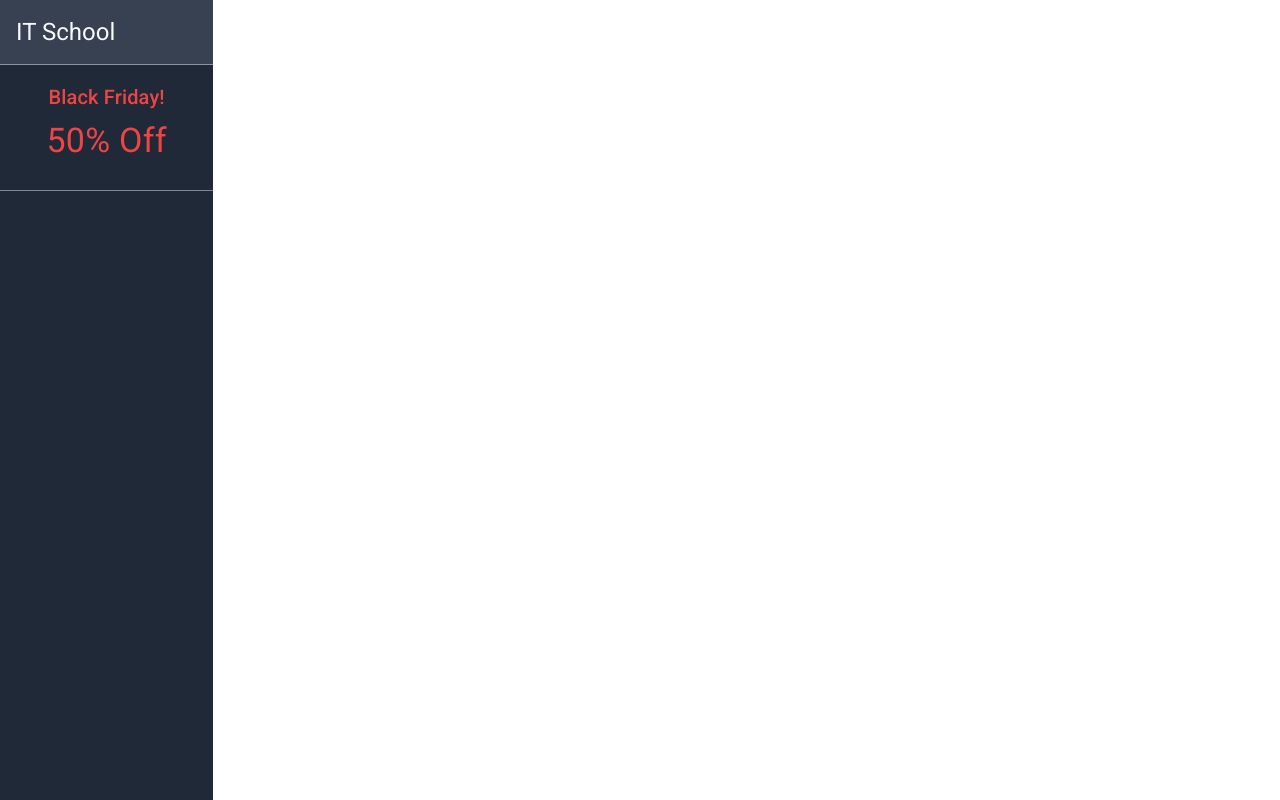
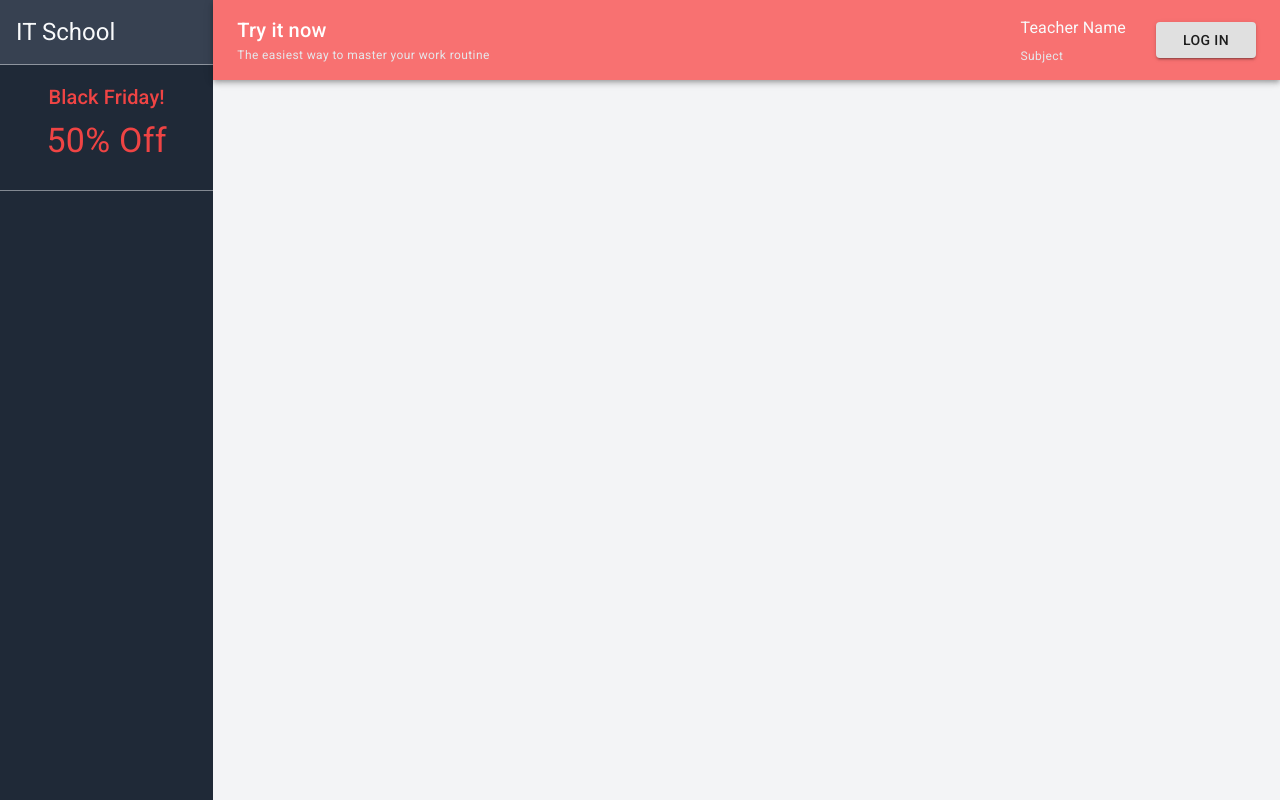
Before and after one commit to IlyaKrapivnoy/pair_programming, a React (Create React App) app: page /random_topic in a window 1280 px wide. Built offline with nearby package versions, Linux system fonts and the light colour scheme.

Commit message:
add random topic page

```diff
--- a/src/App.js
+++ b/src/App.js
@@ -1,6 +1,7 @@
 import './App.css';
 import Sidebar from './components/Sidebar';
 import Students from './components/Students';
+import Topics from './components/Topics';
 import { BrowserRouter as Router, Switch, Route } from 'react-router-dom';
 import AddStudents from './components/AddStudents';
 import { useState } from 'react';
@@ -25,6 +26,9 @@ function App() {
                             setIsLogged={setIsLogged}
                         />
                     </Route>
+                    <Route path='/random_topic'>
+                        <Topics isLogged={isLogged} setIsLogged={setIsLogged} />
+                    </Route>
                 </Switch>
             </Router>
         </div>
--- a/src/components/Sidebar.jsx
+++ b/src/components/Sidebar.jsx
@@ -28,6 +28,10 @@ const Sidebar = ({ isLogged, setIsLogged }) => {
                             <Storage className='mr-2 my-1' />
                             <Link to='/add_students'>Add Students</Link>
                         </li>
+                        <li className='flex items-center'>
+                            <Storage className='mr-2 my-1' />
+                            <Link to='/random_topic'>Random Topic</Link>
+                        </li>
                     </ul>
                 </div>
             ) : (
--- /dev/null
+++ b/src/components/Topics.jsx
@@ -0,0 +1,20 @@
+import Header from './Header';
+
+const Topics = ({ isLogged, setIsLogged }) => {
+    return (
+        <div className='w-10/12 bg-gray-100'>
+            <Header
+                title={isLogged ? 'Random Topic' : 'Try it now'}
+                description={
+                    isLogged
+                        ? 'You can choose a random topic for your lesson here'
+                        : 'The easiest way to master your work routine'
+                }
+                isLogged={isLogged}
+                setIsLogged={setIsLogged}
+            />
+        </div>
+    );
+};
+
+export default Topics;
```
